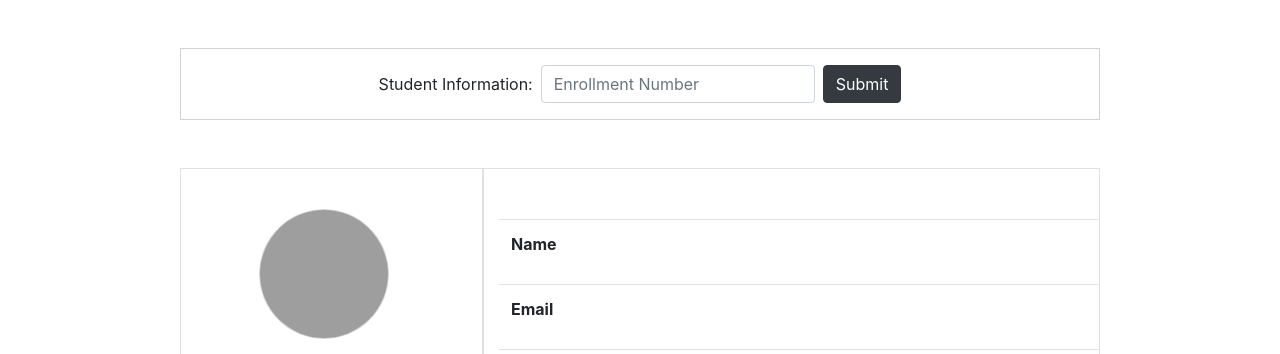
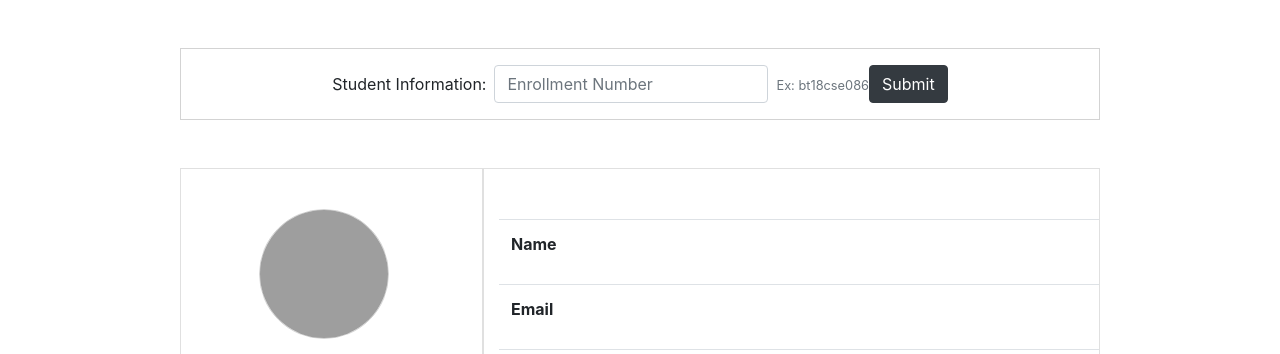
Before and after one commit to Deepesh-IIITN/myLibrary-bootstrap, a PHP site: page /librarian.php in a window 1280 px wide. Shown: the part 56-410 px from the top of the page. Run offline with PHP 8.4, Linux system fonts and the light colour scheme; the visitor is signed in with stand-in values (Sample User, id 1); data that the repository does not hold is empty; some libraries are stand-ins or nearby versions; grey boxes are pictures that could not be loaded.

Commit message:
Update librarian.php

```diff
--- a/librarian.php
+++ b/librarian.php
@@ -104,6 +104,7 @@ if($_SESSION['lid']==false)
                                         <label for="email">Student Information: </label>
                                         <input type="text" class="form-control mx-sm-2 my-sm-0 my-3 "
                                             placeholder="Enrollment Number" name="student-roll" required>
+					    <small class="form-text text-muted">Ex: bt18cse086</small>
                                         <button type="submit" class="btn btn-dark">Submit</button>
                                     </form>
                                 </div>
```
